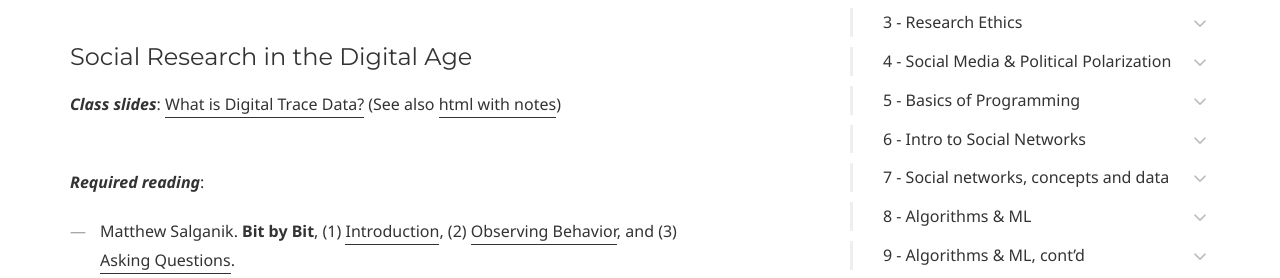
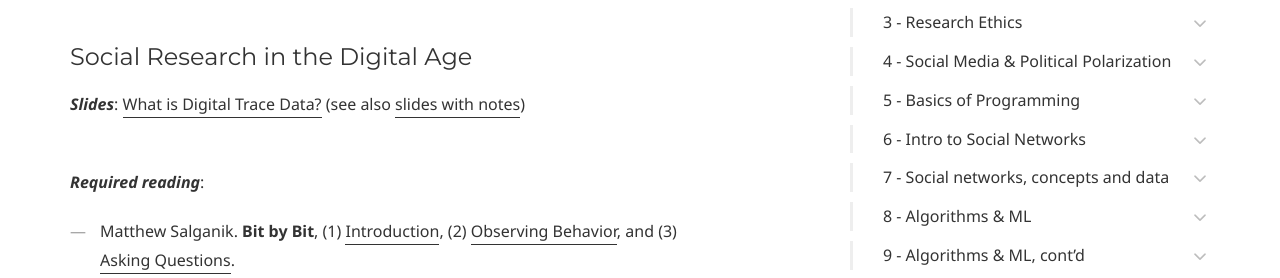
Before and after one commit to dssoc/dssoc.github.io, a Jekyll site: the page built from schedule.md, in a window 1280 px wide and 900 px high, scrolled down 1619 px. Shown: the part 167-445 px from the top of the window. Built offline with Jekyll 4.4.1, drawn with Linux system fonts in a browser that asks for light colours; some web fonts are replaced.

Commit message:
add slides for digital trace data

```diff
--- a/schedule.md
+++ b/schedule.md
@@ -57,7 +57,7 @@
 <b><i><font color="#E84E4E">January 16</font></i></b>
 #### Social Research in the Digital Age
 
-***Class slides***: [What is Digital Trace Data?](https://htmlpreview.github.io/?https://github.com/dssoc/dssoc.github.io/blob/master/slides_and_code/Social%20Research%20in%20the%20Digital%20Age/Social%20Research%20in%20the%20Digital%20Age.html#/) (See also [html with notes](https://htmlpreview.github.io/?https://github.com/dssoc/dssoc.github.io/blob/master/slides_and_code/Social%20Research%20in%20the%20Digital%20Age/rmarkdown/Strengths_and_Weaknesses.html))
+***Slides***: [What is Digital Trace Data?](https://htmlpreview.github.io/?https://github.com/dssoc/dssoc.github.io/blob/master/slides_and_code/Social%20Research%20in%20the%20Digital%20Age/Social%20Research%20in%20the%20Digital%20Age.html#/)  (see also [slides with notes](https://htmlpreview.github.io/?https://github.com/dssoc/dssoc.github.io/blob/master/slides_and_code/Social%20Research%20in%20the%20Digital%20Age/rmarkdown/Strengths_and_Weaknesses.html))
 <br/><br/>
 
 ***Required reading***:
```
